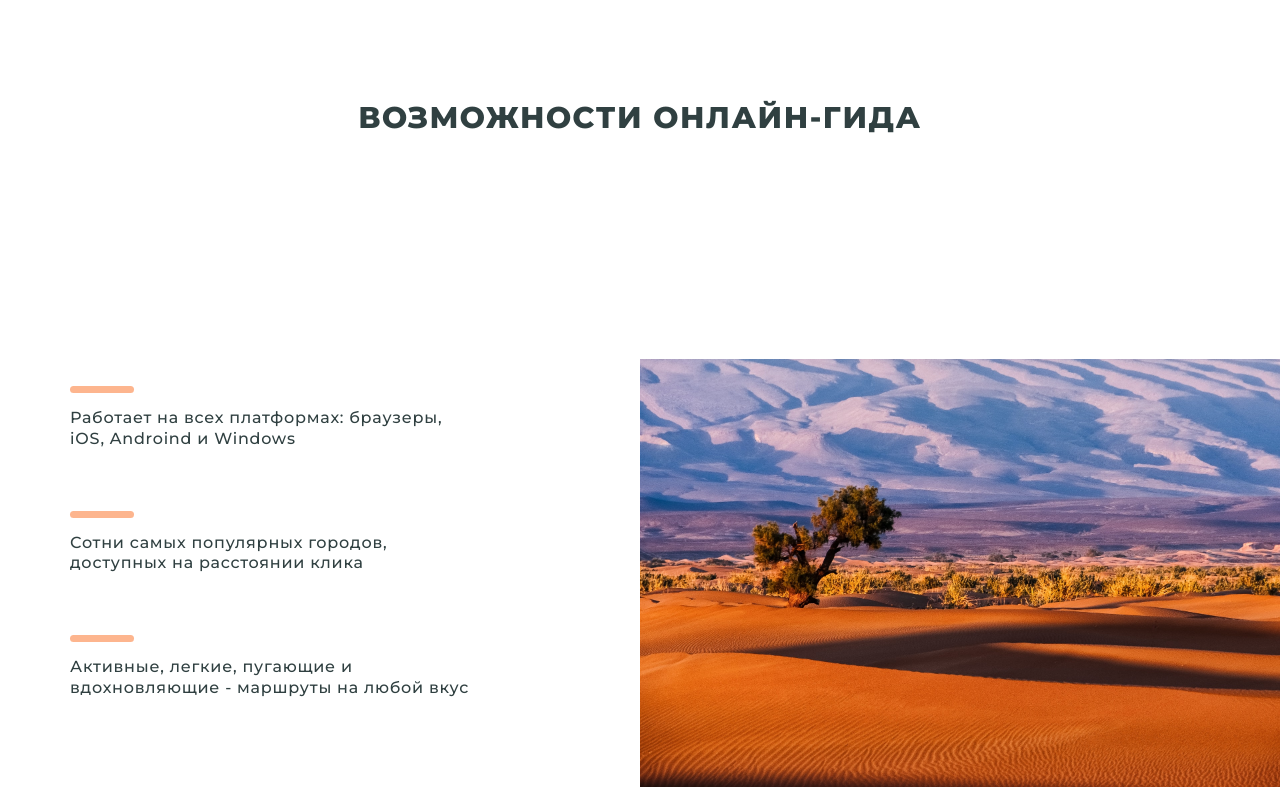
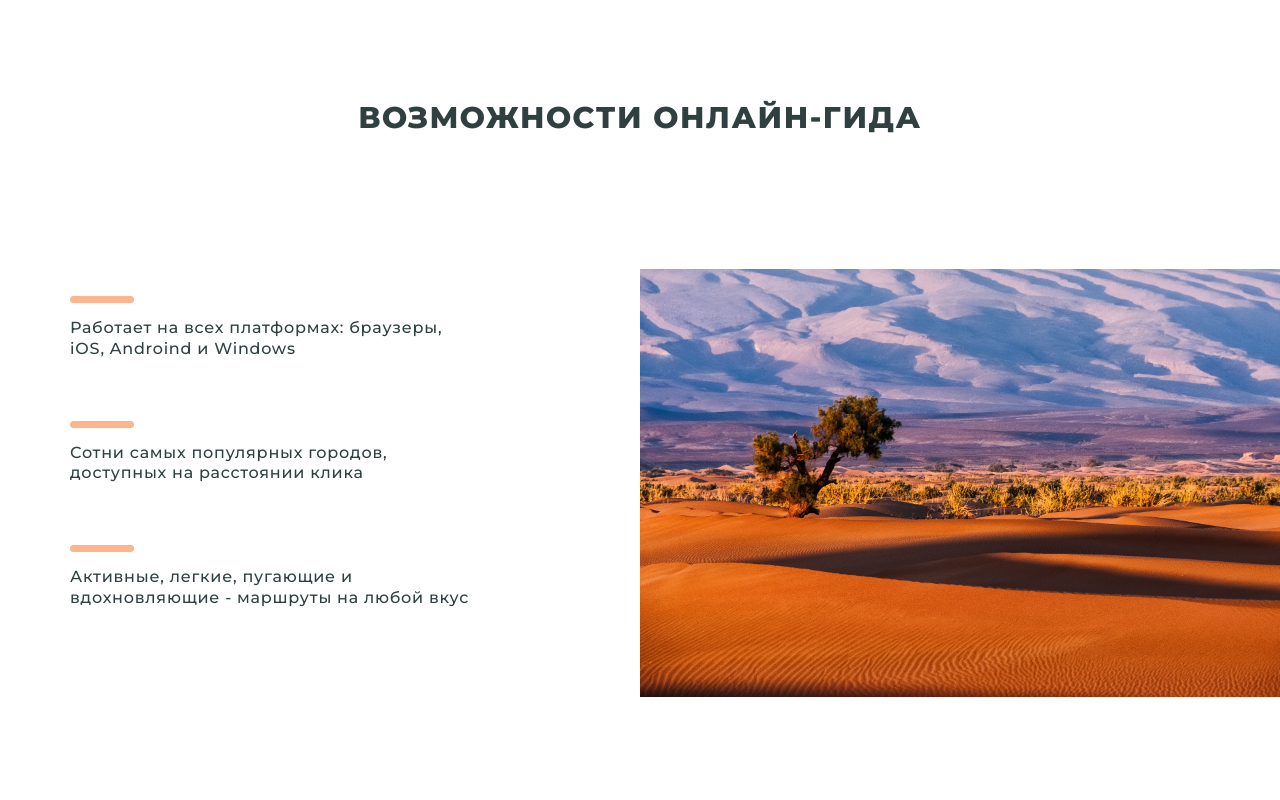
Before and after one commit to NadiiaTkalych/travel-site, a plain HTML site: page index.html in a window 1280 px wide. Shown: the part 2180-2980 px from the top of the page. Drawn offline with Linux system fonts and the light colour scheme.

Commit message:
delet margin

```diff
--- a/css/style.css
+++ b/css/style.css
@@ -205,14 +205,12 @@ a.logo {
 }
 
 .guide {
-  margin-top: 90px;
   padding: 160px 0;
   background: url('../img/guide.jpg') no-repeat right center / 50%;
 }
 
 .guide-list {
   width: 407px;
-/*   margin: 150px 0; */
 }
 
 .guide-list__text {
```
